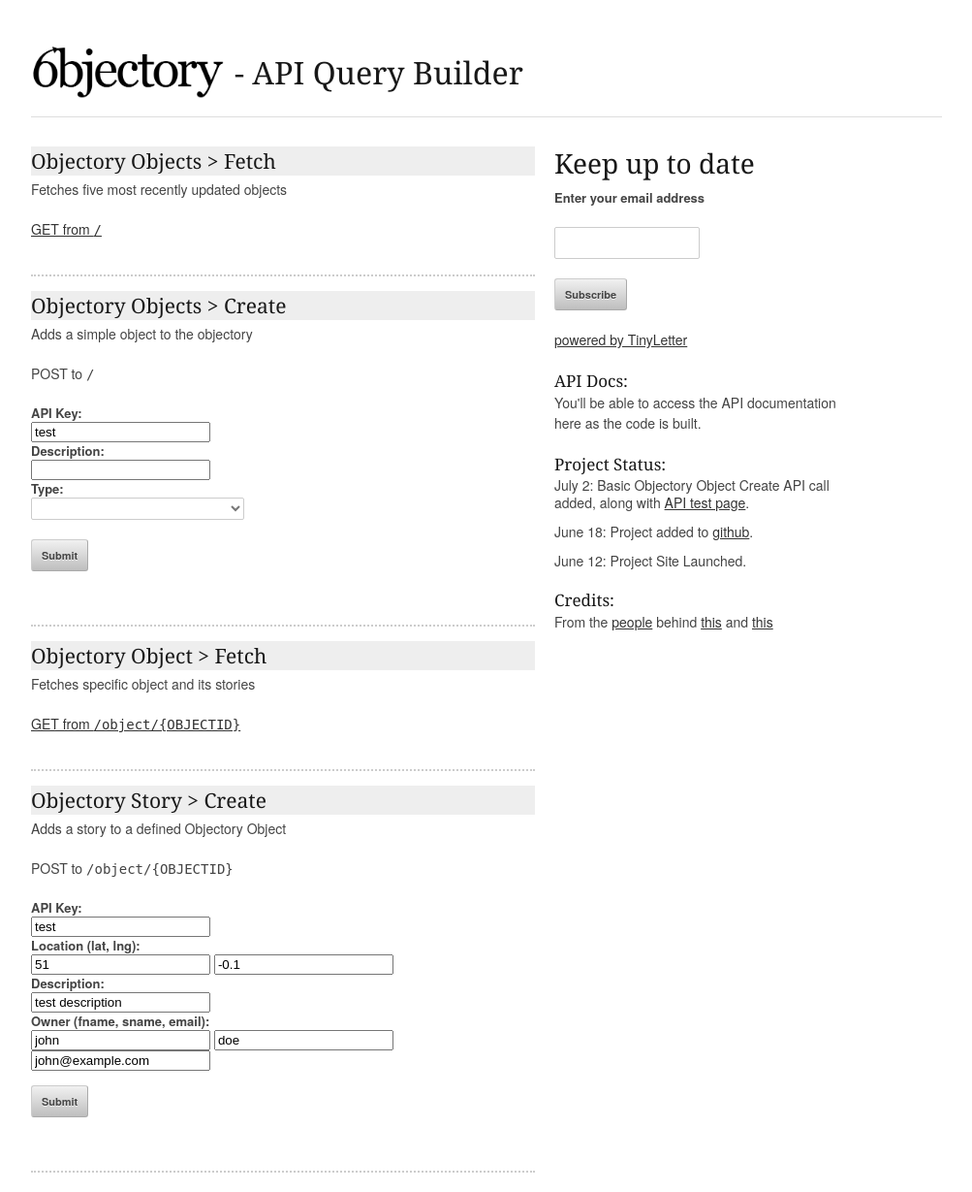
After one commit to thinkplaymake/objectory.thinkplaymake.co, a PHP site: page /api/v1/querybuilder.php in a window 1280 px wide. The commit adds this page. Shown: the whole page at 97% size, without its empty margins (138-1141 px from the left). Run offline with PHP 8.4, Linux system fonts and the light colour scheme; some libraries are stand-ins or nearby versions.

Commit message:
Added basic API supported story add

```diff
--- a/public/htdocs/_public_sidebar.php
+++ b/public/htdocs/_public_sidebar.php
@@ -8,7 +8,7 @@
 
 			<h5>Project Status:</h5>
 			<ul>
-				<li>July 2: Basic Objectory Object Create API call added, along with <a href="querybuilder.php">API test page</a>.</li>
+				<li>July 2: Basic Objectory Object Create API call added, along with <a href="/api/v1/querybuilder.php">API test page</a>.</li>
 				<li>June 18: Project added to <a href="https://github.com/thinkplaymake/objectory.thinkplaymake.co">github</a>.</li>
 				<li>June 12: Project Site Launched.</li>
 			</ul>
--- /dev/null
+++ b/public/htdocs/api/v1/querybuilder.php
@@ -0,0 +1,171 @@
+<!DOCTYPE html>
+<!--[if lt IE 7 ]><html class="ie ie6" lang="en"> <![endif]-->
+<!--[if IE 7 ]><html class="ie ie7" lang="en"> <![endif]-->
+<!--[if IE 8 ]><html class="ie ie8" lang="en"> <![endif]-->
+<!--[if (gte IE 9)|!(IE)]><!--><html lang="en"> <!--<![endif]-->
+<head>
+
+	<!-- Basic Page Needs
+  ================================================== -->
+	<meta charset="utf-8">
+	<title>objectory / query builder</title>
+	<meta name="description" content="query builder for using the API">
+	<meta name="author" content="">
+
+	<!-- Mobile Specific Metas
+  ================================================== -->
+	<meta name="viewport" content="width=device-width, initial-scale=1, maximum-scale=1">
+
+	<!-- CSS
+  ================================================== -->
+	<link rel="stylesheet" href="../../stylesheets/base.css">
+	<link rel="stylesheet" href="../../stylesheets/skeleton.css">
+	<link rel="stylesheet" href="../../stylesheets/layout.css">
+	<style>
+		tt { font-family: monospace; display: inline; }
+		.api_calls li { border-bottom: 2px dotted #ccc; margin-bottom: 15px; padding-bottom: 15px; }
+		.api_calls h4 { background: #eee; }
+	</style>
+
+	<!--[if lt IE 9]>
+		<script src="http://html5shim.googlecode.com/svn/trunk/html5.js"></script>
+	<![endif]-->
+
+	<!-- Favicons
+	================================================== -->
+	<link rel="shortcut icon" href="../images/favicon.ico">
+	<link rel="apple-touch-icon" href="../images/apple-touch-icon.png">
+	<link rel="apple-touch-icon" sizes="72x72" href="../images/apple-touch-icon-72x72.png">
+	<link rel="apple-touch-icon" sizes="114x114" href="../images/apple-touch-icon-114x114.png">
+
+</head>
+<body>
+
+
+
+	<!-- Primary Page Layout
+	================================================== -->
+
+	<!-- Delete everything in this .container and get started on your own site! -->
+
+	<div class="container">
+		<div class="sixteen columns">
+			<h1 class="remove-bottom" style="margin-top: 40px;"><span>objectory</span> - API Query Builder</h1>
+			<hr />
+		</div>
+
+
+
+		<div class="nine columns">
+
+			<ul class="api_calls">
+				<li>
+					<h4>Objectory Objects > Fetch</h4>
+					<p class="method_description">Fetches five most recently updated objects</p>
+					<p class="call_instruction"><a href="./" target="_blank">GET from <tt>/</tt></a></p>
+				</li>
+
+				<li>
+
+
+					<h4>Objectory Objects > Create</h4>
+					<p class="method_description">Adds a simple object to the objectory</p>
+
+					<form action="./" method="POST" target="response">
+
+						<p class="call_instruction">POST to <tt>/</tt></p>
+
+						<label for="description">API Key:</label>
+						<input name="api_key" value="test" />
+
+						<label for="description">Description:</label>
+						<input name="description" value=""/ >
+
+
+						<label for="type">Type:</label>
+						<select name="type">
+							<option></option>
+							<option>camera</option>
+							<option>book</option>
+							<option>toy</option>
+							<option>story</option>
+							<option>other</option>
+						</select>
+
+						<input type="submit">
+
+					</form>
+				</li>
+
+				<li>
+					<h4>Objectory Object > Fetch</h4>
+					<p class="method_description">Fetches specific object and its stories</p>
+					<p class="call_instruction"><a href="./object/4ff8a2618019cc008d000002" target="_blank">GET from <tt>/object/{OBJECTID}</tt></a></p>
+
+				</li>
+
+				<li>
+					<h4>Objectory Story > Create</h4>
+					<p class="method_description">Adds a story to a defined Objectory Object</p>
+					<p class="call_instruction">POST to <tt>/object/{OBJECTID}</tt></p>
+
+					<form action="./object/4ff8a2618019cc008d000002" method="POST" target="response">
+
+						<label for="description">API Key:</label>
+						<input name="api_key" value="test" />
+
+						<label for="location">Location (lat, lng):</label>
+						<input name="location_lat" placeholder="location_lat" value="51"/ >
+						<input name="location_lng" placeholder="location_lng" value="-0.1"/ >
+
+						<label for="description">Description:</label>
+						<input name="description" value="test description"/ >
+
+						<label for="location">Owner (fname, sname, email):</label>
+						<input name="owner_fname" placeholder="owner_fname" value="john"/ >
+						<input name="owner_sname" placeholder="owner_sname" value="doe"/ >
+						<input name="owner_email" placeholder="owner_email" value="john@example.com"/ >
+
+
+
+						<p style="margin-top: 15px;"><input type="submit"></p>
+
+					</form>
+
+				</li>
+
+			</ul>
+
+
+
+
+
+
+
+
+
+		</div>
+
+
+
+		<div class="one-third column">
+			<?php require_once('../../_public_sidebar.php') ?>
+		</div>
+
+
+
+
+	</div><!-- container -->
+
+
+
+	<!-- JS
+	================================================== -->
+	<script src="http://code.jquery.com/jquery-1.7.2.min.js"></script>
+	<script src="../../javascripts/tabs.js"></script>
+	<?php require_once('../../_track.php'); ?>
+
+<!-- End Document
+================================================== -->
+</body>
+</html>
```
Also changed, not shown: public/htdocs/api/v1/objectory.classes.php (+95 -35 lines), public/htdocs/querybuilder.php (deleted, +0 -122 lines), README.md.
